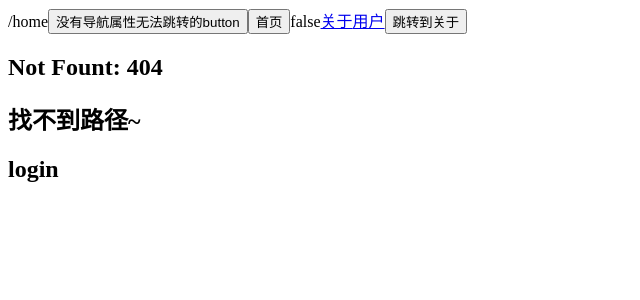
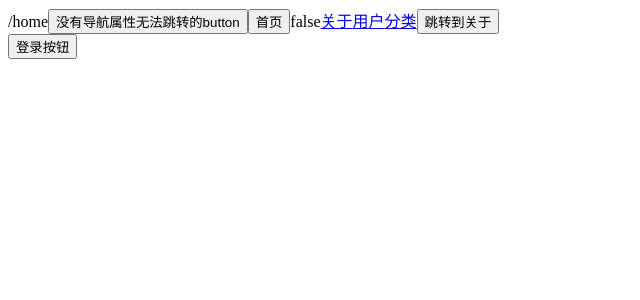
Before and after one commit to jobinben/Vue3-learning, a Vue app in the folder Vue3/: page /login in a window 1280 px wide. Before the commit this address had no page. Shown: the top 300 px of the page, without its empty margins (0-640 px from the left). Built offline with nearby package versions, Linux system fonts and the light colour scheme.

Commit message:
vue-router导航守卫- 全局前置守卫

```diff
--- a/Vue3/src/components/25_vue-router的使用/App.vue
+++ b/Vue3/src/components/25_vue-router的使用/App.vue
@@ -19,6 +19,7 @@
         </router-link>
         <router-link to="/about">关于</router-link>
         <router-link to="/user/jobin">用户</router-link>
+        <router-link to="/category">分类</router-link>
 
         <button @click="jumpToAbout">跳转到关于</button>
         <!-- 显示区域 -->
--- /dev/null
+++ b/Vue3/src/components/25_vue-router的使用/page/Category.vue
@@ -0,0 +1,15 @@
+<!-- author: 大冰 -->
+<template>
+    <div>
+        <h2>Category 分类</h2>
+    </div>
+</template>
+
+<script>
+export default {
+
+}
+</script>
+<style scoped>
+
+</style>
--- a/Vue3/src/components/25_vue-router的使用/page/Home.vue
+++ b/Vue3/src/components/25_vue-router的使用/page/Home.vue
@@ -9,6 +9,7 @@
 
         <router-link to="/home/message">消息</router-link>
         <router-link to="/home/goods">商品</router-link>
+        <router-link to="/home/comment">评论</router-link>
     </div>
 </template>
 
--- /dev/null
+++ b/Vue3/src/components/25_vue-router的使用/page/HomeComment.vue
@@ -0,0 +1,17 @@
+<!-- author: 大冰 -->
+<template>
+    <div>
+        <h2>
+            Comment 评论
+        </h2>
+    </div>
+</template>
+
+<script>
+export default {
+
+}
+</script>
+<style scoped>
+
+</style>
--- /dev/null
+++ b/Vue3/src/components/25_vue-router的使用/page/Login.vue
@@ -0,0 +1,28 @@
+<!-- author: 大冰 -->
+<template>
+    <div>
+        <button @click="loginHandle">登录按钮</button>
+    </div>
+</template>
+
+<script>
+import {useRouter} from "vue-router"
+export default {
+    setup() {
+        const router = useRouter()
+        const loginHandle = () => {
+            window.localStorage.setItem('token', 'jobin Login!')
+            router.push({
+                path: '/home'
+            })
+        }
+
+        return {
+            loginHandle
+        }
+    }
+}
+</script>
+<style scoped>
+
+</style>
--- a/Vue3/src/components/25_vue-router的使用/router/index.js
+++ b/Vue3/src/components/25_vue-router的使用/router/index.js
@@ -14,17 +14,18 @@ import { createRouter, createWebHashHistory, createWebHistory } from "vue-router
 const routes = [
     { path: '/', redirect: '/home' },
     {
+        name: 'home',
         path: '/home',
         component: () => import("../page/Home.vue"),
         // 配置嵌套路由
         children: [
-            {path: 'message', component: () => import('../page/HomeMsg.vue')},
-            {path: 'goods', component: () => import('../page/HomeGoods.vue')}
+            { path: 'message', component: () => import('../page/HomeMsg.vue') },
+            { path: 'goods', component: () => import('../page/HomeGoods.vue') }
         ]
     },
     { path: '/about', component: () => import("../page/About.vue") },
     { path: '/user/:username', component: () => import("../page/User.vue") },
-
+    { path: '/login', component: () => import("../page/Login.vue") },
     // 配置not found 页面
     { path: '/:pathMatch(.*)', component: () => import('../page/NotFound.vue') }
     // 多一个*匹配符就是把route.params.pathMatch参数的字符串以/分割为数组
@@ -42,4 +43,39 @@ const router = createRouter({
 
 })
 
+// 动态添加顶级路由
+router.addRoute({
+    path: '/category',
+    component: () => import('../page/Category.vue')
+})
+
+// 动态添加二级路由
+// 第一个参数传入路由name
+router.addRoute('home', {
+    path: 'comment',
+    component: () => import("../page/HomeComment.vue")
+})
+
+
+// 导航守卫- 全局前置守卫
+/**
+ * 返回值问题:
+ * 1. false : 不进行导航
+ * 2. undefined或者不写返回值: 进行默认导航
+ * 3. 字符串: 路径, 跳转到对应的路径中
+ * 4. 对象: {} 类似于router.push({path: '/login', query:{...}}) 可以传入其他参数如meta，query
+ */
+let counter = 0
+router.beforeEach((to, from) => {
+    console.log(`进行了${++counter}次路由跳转`)
+
+    if (to.path !== '/login') {
+        const token = window.localStorage.getItem('token')
+        if (!token) {
+            return '/login'
+        }
+    }
+})
+
+
 export default router
```
